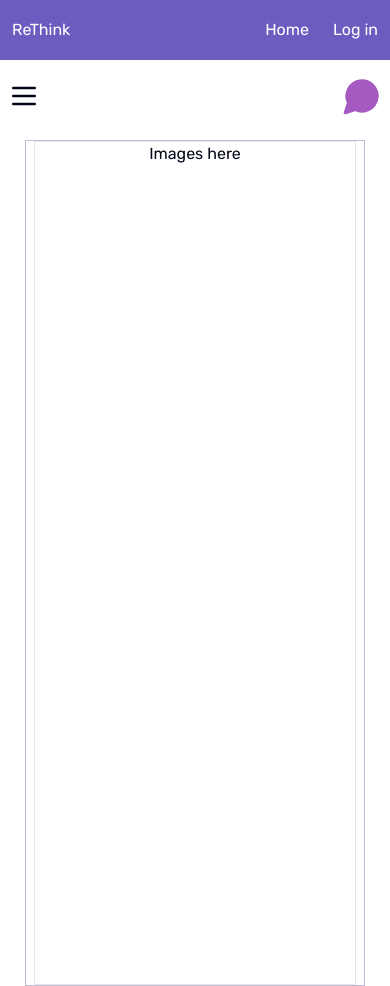
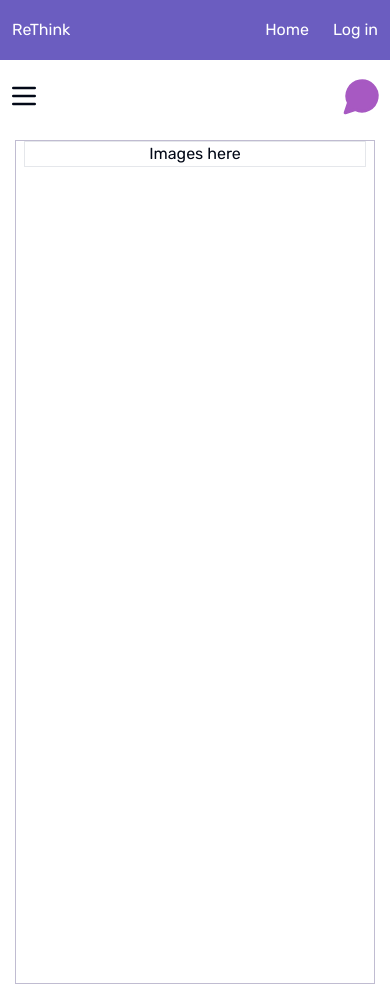
Before and after one commit to Isaac-Domino/ReThink, a Next.js app: page /main in a window 390 px wide. Built offline with nearby package versions, Linux system fonts and the light colour scheme; no server answers.

Commit message:
changes made

```diff
--- a/src/pages/main.tsx
+++ b/src/pages/main.tsx
@@ -35,12 +35,11 @@ export default function Main() {
     console.log(chatClick)
 
   return (
-   <div className='w-full min-w-full overflow-x-hidden min-h-screen h-auto'>
+   <div className='w-full min-w-full overflow-x-hidden h-auto md:min-h-screen'>
         <NavbarMain />
 
   <main className='flex  flex-col md:flex-row items-start'>
   {/**SIDEBAR */}
-
   <div className='border px-4 py-4 hidden md:block min-w-[200px] w-[250px] h-screen'>
           {/**NAME OF THE DOCUMENT */}
 
@@ -142,9 +141,7 @@ export default function Main() {
        </motion.div>
 
        <motion.div
-          animate={chatClick ? { opacity: 1, x: -6, } : { opacity: 0, x: 200 }}
-          transition={{ type: "tween", delay: 0.1, ease: 'backInOut'}}
-          className={`w-[250px] absolute right-0 top-0 border bg-slate-200 z-50 min-h-[1300px]`}>
+          className={`w-[250px] absolute  ${chatClick ? 'right-0' : 'right-[-400px]'} duration-200 ease-linear top-0 border bg-slate-200 z-50 min-h-[1300px]`}>
            <X
              className='absolute right-2 top-2'
              size={24}
@@ -196,8 +193,8 @@ export default function Main() {
 
 
       {/**DOCUMENT FILE */}
-      <div className='border-[#C0BCD1] px-2 md:px-[35px] overflow-y-auto border mx-auto md:w-[850px] min-w-[340px] sm:w-[600px] max-w-[760px] min-h-screen '>
-          <div className='border w-full h-screen'>
+      <div className='border-[#C0BCD1] px-2 md:px-[35px] overflow-y-auto border mx-auto md:w-[850px] min-w-[360px] sm:w-[600px] max-w-[760px] h-screen '>
+          <div className='border w-full h-auto'>
              {/**MAP THE DOCUMENTS HERE */}
              <div className='flex w-full flex-col gap-2 items-center'>
                    Images here
```
